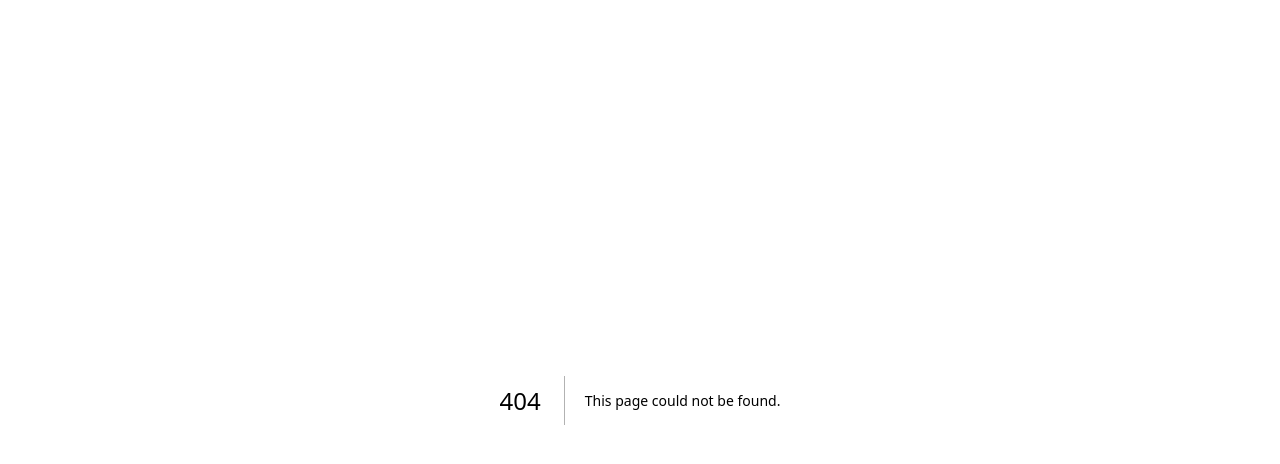
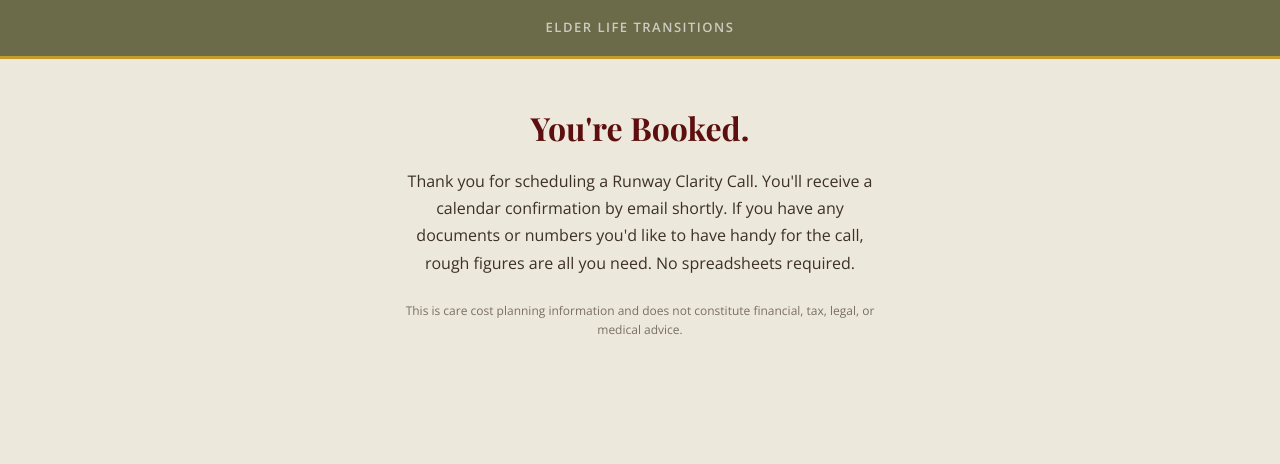
Before and after one commit to MercuryThrives/elt-clarity-quiz, a Next.js app: page /runway/thank-you in a window 1280 px wide. Before the commit this address had no page. Shown: the top 464 px of the page. Built offline with nearby package versions, Linux system fonts and the light colour scheme.

Commit message:
Add runway thank-you page for Calendly confirmation redirect tracking

```diff
--- /dev/null
+++ b/src/app/runway/thank-you/page.tsx
@@ -0,0 +1,65 @@
+'use client';
+
+import { useEffect } from 'react';
+
+export default function RunwayThankYouPage() {
+  useEffect(() => {
+    type DL = { dataLayer?: unknown[] };
+    const w = window as unknown as DL;
+    if (!w.dataLayer) w.dataLayer = [];
+    w.dataLayer.push({ event: 'runway_call_booked_pageview' });
+  }, []);
+
+  useEffect(() => {
+    const link = document.createElement('link');
+    link.rel = 'stylesheet';
+    link.href =
+      'https://fonts.googleapis.com/css2?family=Playfair+Display:wght@700&family=Open+Sans:wght@400;600&display=swap';
+    document.head.appendChild(link);
+  }, []);
+
+  return (
+    <div style={{ background: '#EDE8DC', minHeight: '100vh', fontFamily: "'Open Sans', sans-serif" }}>
+      <header style={{ background: '#6B6B4A', padding: '18px 24px', borderBottom: '3px solid #C49A2A' }}>
+        <div
+          style={{
+            fontSize: 13,
+            fontWeight: 600,
+            color: 'rgba(255,255,255,0.65)',
+            letterSpacing: '1.5px',
+            textTransform: 'uppercase',
+            textAlign: 'center',
+          }}
+        >
+          Elder Life Transitions
+        </div>
+      </header>
+
+      <div style={{ maxWidth: 520, margin: '0 auto', padding: '48px 24px', textAlign: 'center' }}>
+        <h1
+          style={{
+            fontFamily: "'Playfair Display', Georgia, serif",
+            fontSize: 32,
+            fontWeight: 700,
+            color: '#5D0E0E',
+            marginBottom: 20,
+            lineHeight: 1.3,
+          }}
+        >
+          You&apos;re Booked.
+        </h1>
+
+        <p style={{ fontSize: 16, color: '#3D3025', lineHeight: 1.7, marginBottom: 24 }}>
+          Thank you for scheduling a Runway Clarity Call. You&apos;ll receive a calendar
+          confirmation by email shortly. If you have any documents or numbers you&apos;d like to
+          have handy for the call, rough figures are all you need. No spreadsheets required.
+        </p>
+
+        <p style={{ fontSize: 12, color: '#7a6e64', lineHeight: 1.6 }}>
+          This is care cost planning information and does not constitute financial, tax, legal, or
+          medical advice.
+        </p>
+      </div>
+    </div>
+  );
+}
```
